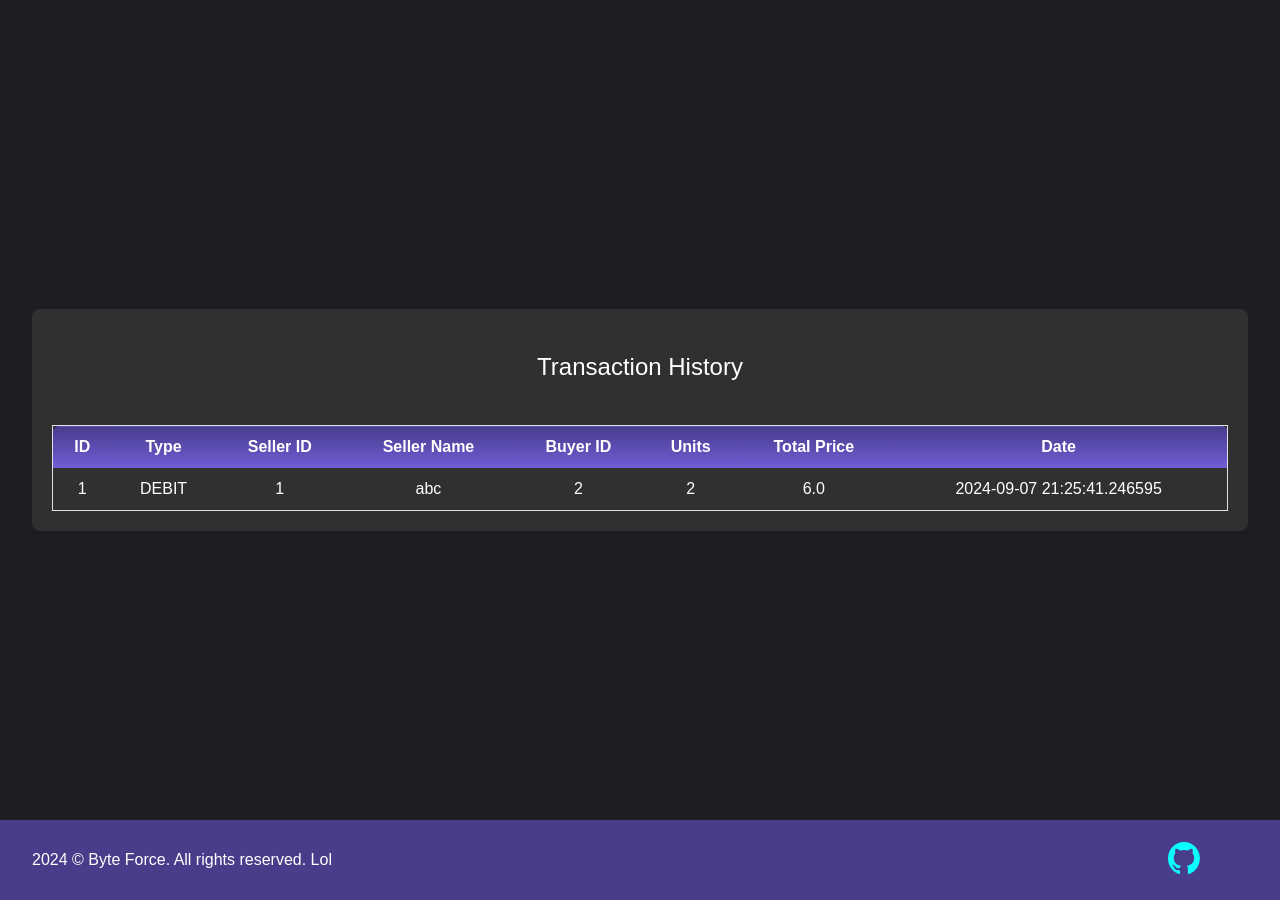
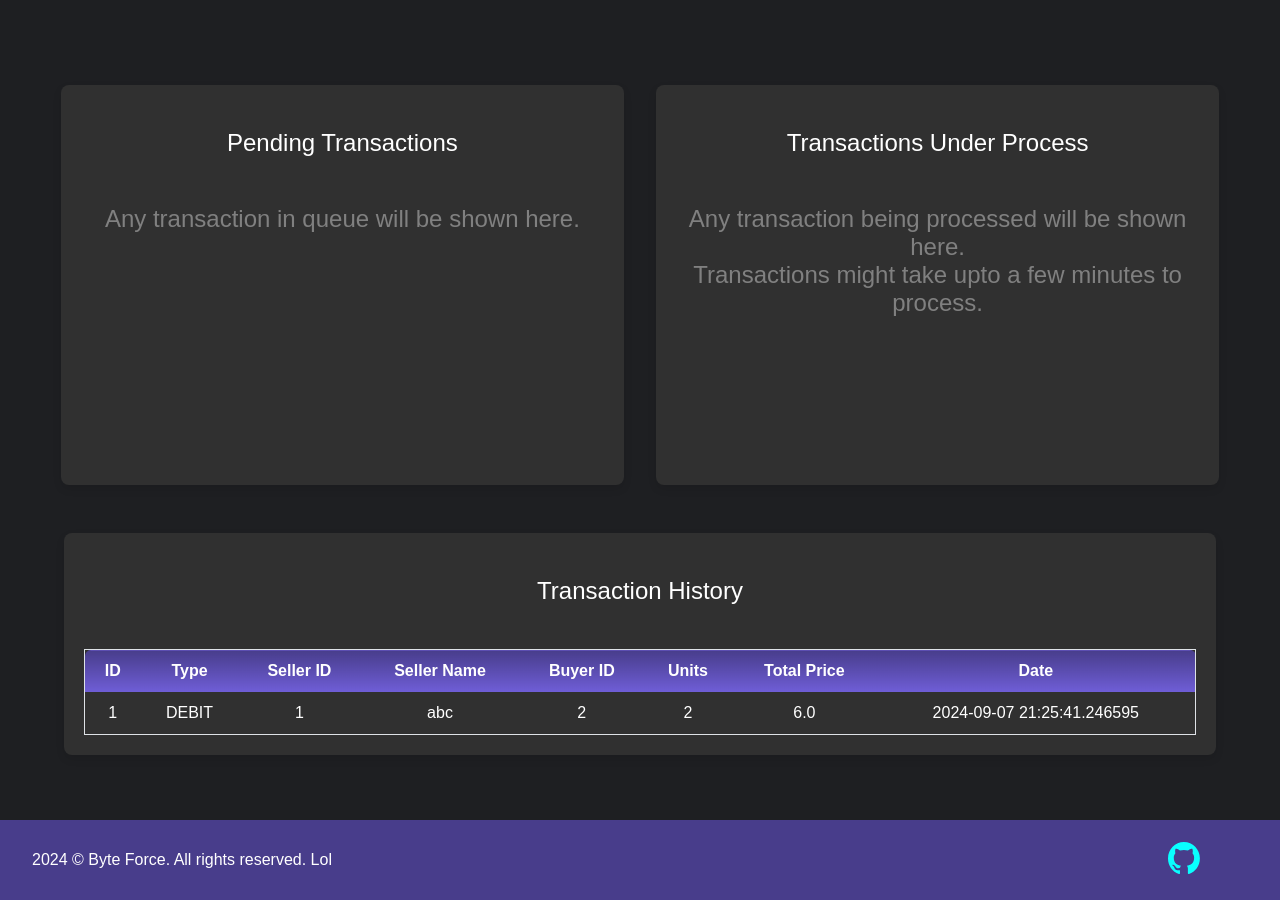
Before and after one commit to Aaryan-Pugarja/SolarChain, a Flask app: page /transactions in a window 1280 px wide; the page is wider, and only the part inside the window is pictured. Shown: the part 48-948 px from the top of that part. Run offline with Flask 3, Linux system fonts and the light colour scheme; a user stored in the database is signed in; data comes from the database, SQL or seed files in the repository.

Commit message:
frontend fixes

```diff
--- a/main/static/style.css
+++ b/main/static/style.css
@@ -435,6 +435,7 @@ body {
   align-items: center;
   transition: all 0.7s ease;
   transform: translatey(-6vh) scale(0.9);
+  text-align:center;
   opacity: 0;
   z-index: 2;
 }
@@ -802,7 +803,7 @@ video {
     justify-content: space-evenly; /* space items evenly */
     align-items: center; /* Adjusts alignment along the vertical axis */
     border-radius: 15px;
-    box-shadow: 0px 0px 500px 1px #6e6be2;
+    box-shadow: 0px 0px 25px 1px #ffffff;
 }
 
 .balance_info_cont {
--- a/main/templates/transaction.html
+++ b/main/templates/transaction.html
@@ -2,7 +2,21 @@
 {% block content %}
 
 <div class="content">
-    <div class="page" style="width: 95vw;">
+    <div class="vertical_div" style="gap: 3em;">
+        <div class="horizontal_div" style="gap: 2em;">
+            <div class="page" style="width: 44vw; height: 50vh;">
+                <p style="text-align: center;">Pending Transactions</p>
+
+                <p style="text-align: center; color: grey;">Any transaction in queue will be shown here.</p>
+            </div>
+            <div class="page" style="width: 44vw; height: 50vh;">
+                <p style="text-align: center;">Transactions Under Process</p>
+
+                <p style="text-align: center; color: grey;">Any transaction being processed will be shown here.<br>Transactions might take upto a few minutes to process.</p>
+            </div>
+        </div>
+
+        <div class="page" style="width: 90vw;">
             <p style="text-align: center;">Transaction History</p>
             <!--  Have a Table View thing here  -->
             <table class="bordered">
@@ -37,5 +51,6 @@
 
         </div>
     </div>
+</div>
 
 {% endblock content %}
```
Also changed, not shown: main/templates/about.html (+37 -7 lines), main/static/Resources/images/blockchain.png (added), main/static/Resources/images/community.png (added), 2 other files. Lines whose indentation alone changed are shown as unchanged.
